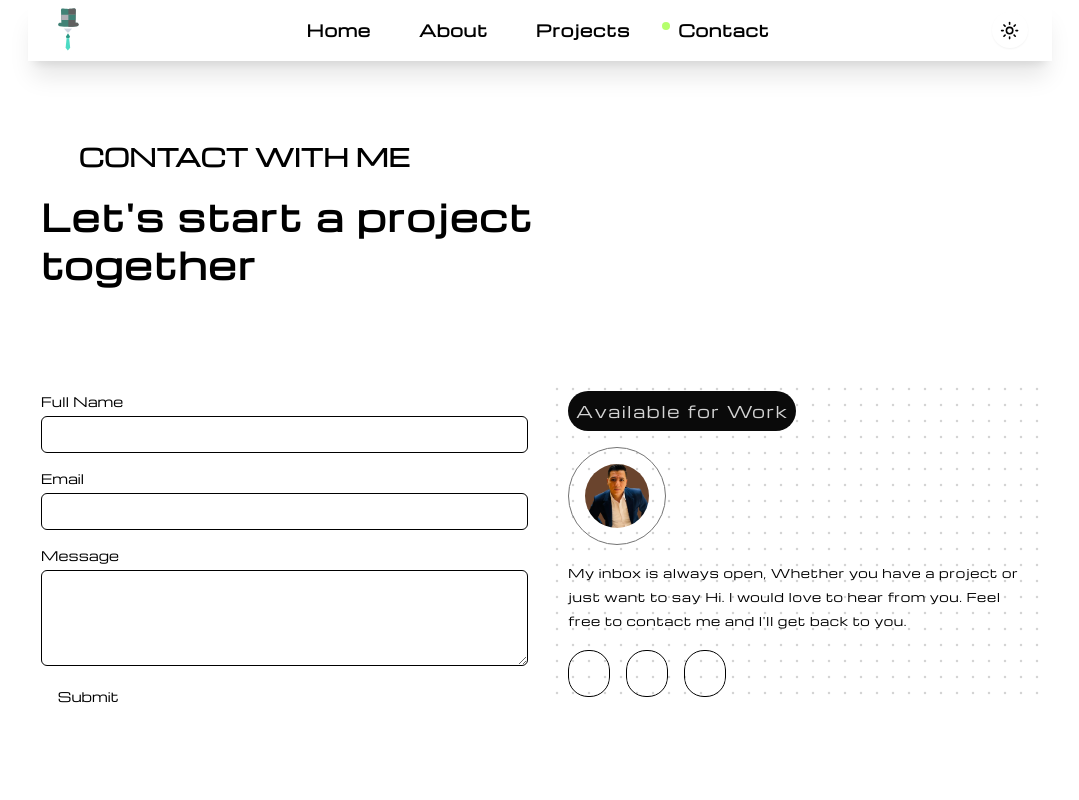
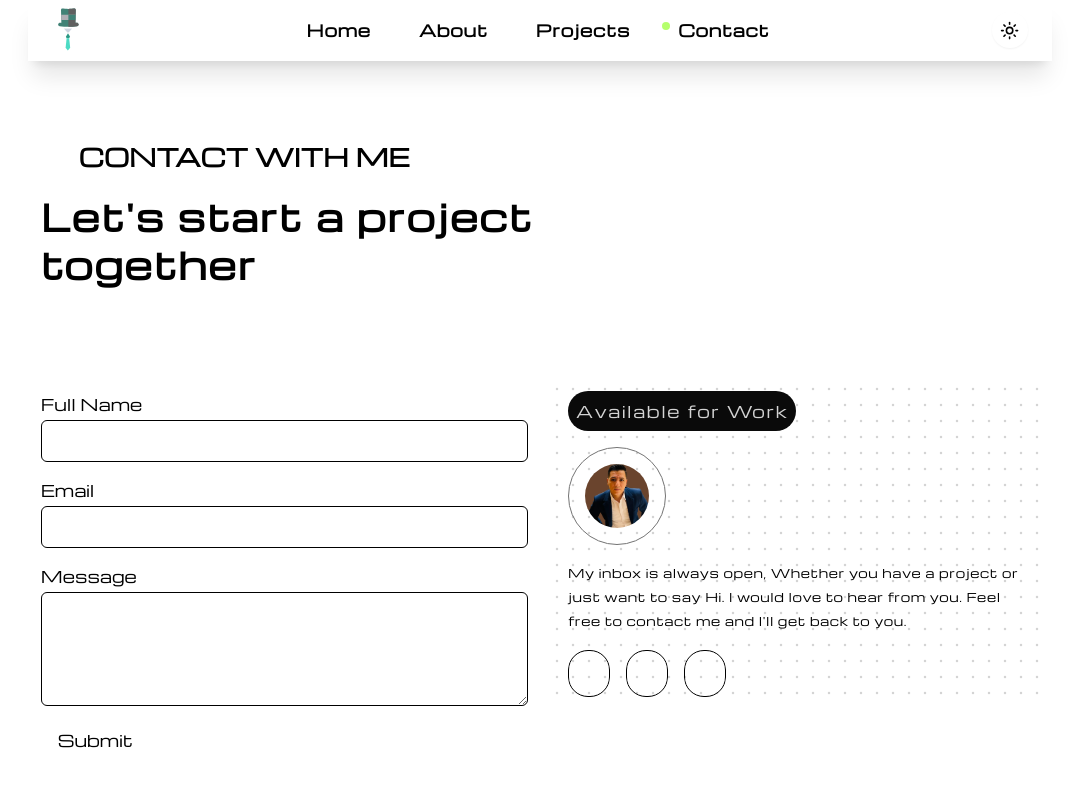
Before and after one commit to mohamed-hassaan3/m-hassaan-portfolio, a Next.js app: page /contact in a window 1280 px wide. Shown: the top 800 px of the page, without its empty margins (100-1179 px from the left). Built offline with nearby package versions, Linux system fonts and the light colour scheme; some icons are missing.

Commit message:
install React Hook Form lib for handling form in contact

```diff
--- a/package.json
+++ b/package.json
@@ -24,6 +24,7 @@
     "nodemailer": "^7.0.5",
     "react": "^19.0.0",
     "react-dom": "^19.0.0",
+    "react-hook-form": "^7.62.0",
     "react-icons": "^5.5.0",
     "styled-components": "^6.1.19",
     "tailwind-merge": "^3.3.1"
--- a/public/confirmationTemplate.html
+++ b/public/confirmationTemplate.html
@@ -17,8 +17,9 @@
                     <!-- Header with Logo -->
                     <tr>
                         <td align="center" style="background-color: #111827; padding: 20px;">
-                            <embed src="https://res.cloudinary.com/dx14mtfkw/image/upload/v1754750139/logo/logo-png_xorerl.png" type="image/png" style="max-width: 120px;">
-                            <!-- <img src="https://res.cloudinary.com/dx14mtfkw/image/upload/v1754750139/logo/logo-png_xorerl.png" alt="Your Logo" style="max-width: 120px;"> -->
+                            <embed
+                                src="https://res.cloudinary.com/dx14mtfkw/image/upload/v1754750139/logo/logo-png_xorerl.png"
+                                type="image/png" style="max-width: 120px;">
                         </td>
                     </tr>
 
--- a/src/app/globals.css
+++ b/src/app/globals.css
@@ -188,4 +188,5 @@ select:-webkit-autofill,
 select:-webkit-autofill:hover,
 select:-webkit-autofill:focus {
   -webkit-box-shadow: 0 0 0px 1000px oklch(0.141 0.005 285.823) inset !important;
+  -webkit-text-fill-color: #ffffff !important;
 }
--- a/src/modules/contact/ContactForm.tsx
+++ b/src/modules/contact/ContactForm.tsx
@@ -6,7 +6,7 @@ import React, { ChangeEvent, useState } from "react";
 import { receiveEmail } from "@/utils/receiveEmail";
 import { sendEmail } from "@/utils/sendEmail";
 import { SplitText } from "@/components/ui/animation";
-
+import { SubmitHandler, useForm } from "react-hook-form";
 const ContactForm = () => {
   const [userValue, setUserValue] = useState<UserValueProps>({
     id: new Date(),
@@ -15,6 +15,11 @@ const ContactForm = () => {
     message: "",
   });
   const [status, setStatus] = useState("");
+  const {
+    register,
+    handleSubmit,
+    formState: { errors, isSubmitting },
+  } = useForm<UserValueProps>();
 
   const handleChange = (
     e: ChangeEvent<HTMLInputElement | HTMLTextAreaElement>
@@ -28,8 +33,7 @@ const ContactForm = () => {
     console.log("FORM", userValue);
   };
 
-  const handleSubmit = async (e: React.FormEvent<HTMLFormElement>) => {
-    e.preventDefault();
+  const onSubmit: SubmitHandler<UserValueProps> = async () => {
     const { name, email, message } = userValue;
     if (!name || !email || !message) {
       setStatus("Warning: Field is required");
@@ -64,61 +68,66 @@ const ContactForm = () => {
       <section className="md:mt-24 lg:grid grid-cols-2 sm:gap-6 gap-2 inset-0">
         {!status.toLowerCase().includes("success") ? (
           <form
-            className="flex flex-col w-full mb-6 md:mb-0 *:text-[13px]"
-            onSubmit={handleSubmit}
+            className="flex flex-col w-full mb-6 md:mb-0 *:text-base"
+            onSubmit={handleSubmit(onSubmit)}
           >
             <div className="my-2">
               <label>Full Name</label>
               <input
+                {...register("name", { required: true })}
                 value={userValue.name || ""}
                 onChange={handleChange}
                 name="name"
-                className="border outline-none rounded-[6px] mt-1 w-full p-2"
                 type="text"
+                className={`border outline-none rounded-[6px] mt-1 w-full p-2 ${
+                  errors.name && "border-red-500"
+                }`}
               />
+              {errors.name && (
+                <small className="text-xs text-red-500">Name is required</small>
+              )}
             </div>
             <div className="my-2">
               <label>Email</label>
               <input
+                {...register("email", { required: true })}
                 value={userValue.email || ""}
                 onChange={handleChange}
                 name="email"
-                className="border outline-none rounded-[6px] mt-1 w-full p-2"
                 type="email"
+                className={`border outline-none rounded-[6px] mt-1 w-full p-2 ${
+                  errors.email && "border-red-500"
+                }`}
               />
+              {errors.email && (
+                <small className="text-xs text-red-500">Email is required</small>
+              )}
             </div>
             <div className="my-2">
               <label>Message</label>
               <textarea
+                {...register("message", { required: true })}
                 value={userValue.message || ""}
                 onChange={handleChange}
                 name="message"
-                className="border outline-none rounded-[6px] mt-1 w-full p-2 min-h-24 max-h-60"
+                className={`border outline-none rounded-[6px] mt-1 w-full p-2 min-h-24 max-h-60 ${
+                  errors.message && "border-red-500"
+                }`}
                 rows={4}
               />
-            </div>
-            <div className="flex justify-between sm:items-center">
-              <button
-                type="submit"
-                value="Submit"
-                className="border border-white hover:bg-neutral-700 cursor-pointer py-2 px-4 rounded-2xl mr-auto"
-              >
-                Submit
-              </button>
-              {status && (
-                <p
-                  className={`text-[10px] sm:text-base ${
-                    status.toLocaleLowerCase().includes("error")
-                      ? "text-red-600"
-                      : status.toLocaleLowerCase().includes("warning")
-                      ? "text-amber-600"
-                      : "text-[var(--highlight)]"
-                  } `}
-                >
-                  {status}
-                </p>
+              {errors.message && (
+                <small className="text-xs text-red-500">Message is required</small>
               )}
             </div>
+            <button
+              type="submit"
+              disabled={isSubmitting}
+              className={`${
+                isSubmitting ? "cursor-not-allowed" : "cursor-pointer "
+              } border border-white hover:bg-neutral-700 py-2 px-4 rounded-2xl mr-auto`}
+            >
+              {isSubmitting ? "Submitting..." : "Submit"}
+            </button>
           </form>
         ) : (
           <SplitText
```
Also changed, not shown: 1 other file (tests, documents, lock files or other folders).
